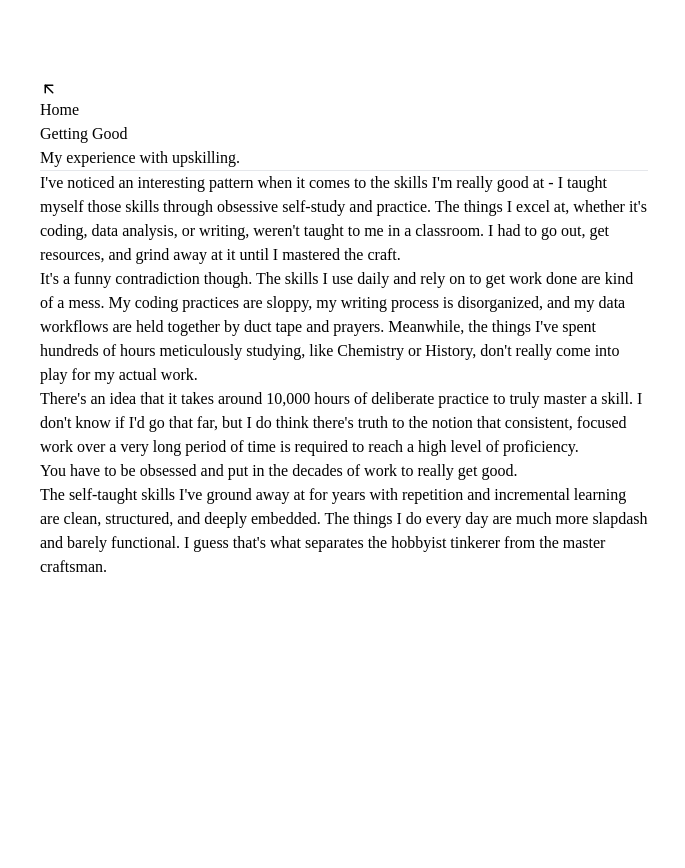
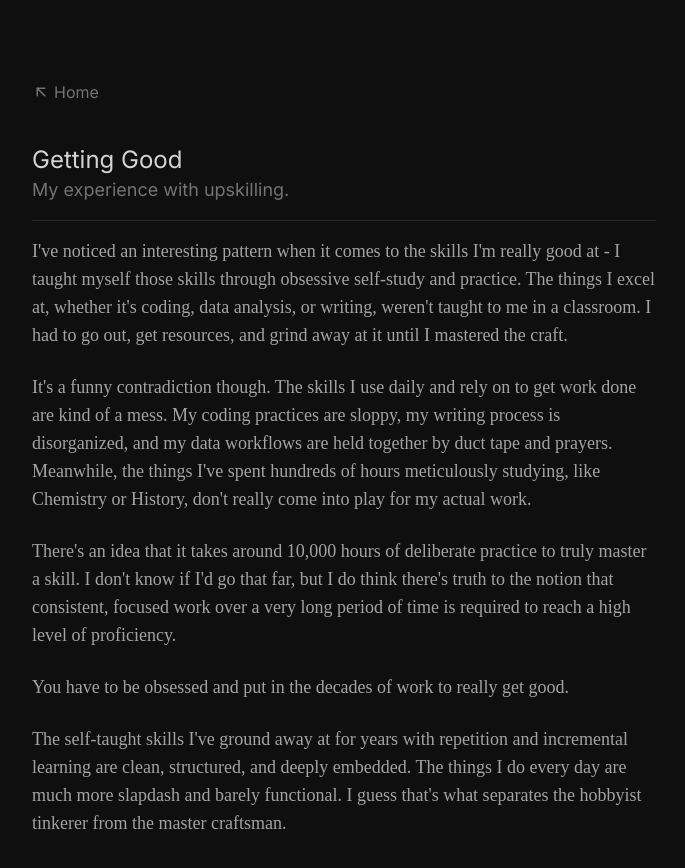
Before and after one commit to electr1fy0/me, a plain HTML site: page getting-good.html in a window 1280 px wide. Shown: the whole page, without its empty margins (296-981 px from the left). Before the commit the page ends 800 px from the top, so only its background shows below. Drawn offline with Linux system fonts and the light colour scheme; a web font is replaced by a local one.

Commit message:
fix blog article pages

```diff
--- a/getting-good.html
+++ b/getting-good.html
@@ -14,12 +14,12 @@
     <link rel="stylesheet" href="output.css">
 </head>
 
+<body class="font-inter sm:mx-auto max-w-[39rem] bg-[#0F0F0F] text-neutral-100 mx-8">
 
-<body class="md:mt-20 md:mb-20 mt-6 mx-4 max-w-[38.5rem] sm:mx-auto font-satoshi px-1 selection:text-fuchsia-900 selection:bg-gray-200">
 
     <!-- LINK TO BLOG -->
     <div>
-        <a href="../index.html" class="back-button"><svg
+        <a href="index.html" class="flex gap-1 items-center text-neutral-500 hover:text-neutral-300 mt-20 mb-10"><svg
                 xmlns="http://www.w3.org/2000/svg" width="18" height="18" viewBox="0 0 24 24" fill="none"
                 stroke="currentColor" stroke-width="2" stroke-linecap="round" stroke-linejoin="round"
                 class="lucide lucide-arrow-up-left">
@@ -30,19 +30,19 @@
 
 
     <!-- BLOG HEADING -->
-    <div class="post-heading">Getting Good</div>
+    <div class="text-2xl text-neutral-300">Getting Good</div>
 
     <!-- INFO -->
-    <div class="post-info">
+    <div class="text-lg text-neutral-500">
         <p>My experience with upskilling.</p>
     </div>
 
 
     <!-- HR -->
-    <hr class="post-hr">
+    <hr class="border-neutral-800 my-4">
 
     <!-- ARTICLE -->
-    <div class="article">
+    <div class="text-neutral-400 mb-20 text-lg font-satoshi font-light space-y-6">
 
         <p>I've noticed an interesting pattern when it comes to the skills I'm really good at - I taught myself those
             skills through obsessive self-study and practice. The things I excel at, whether it's coding, data analysis,
```
Also changed, not shown: index.html (+2 -5 lines), second-brain.html (+6 -8 lines), output.css.
